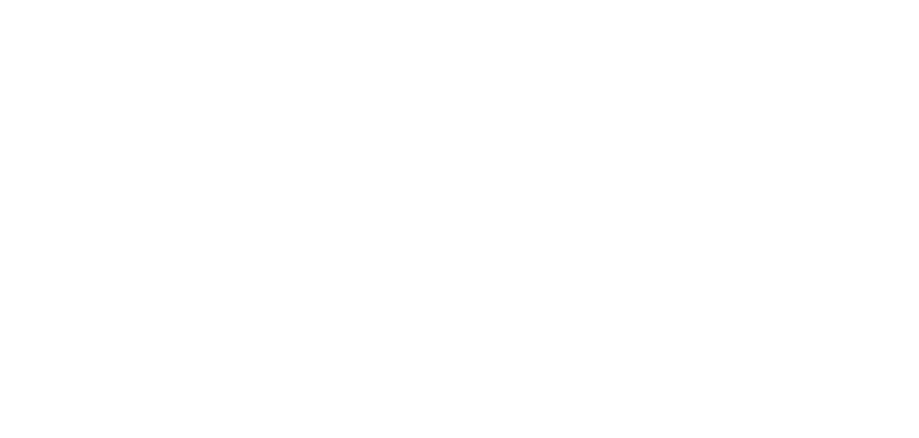
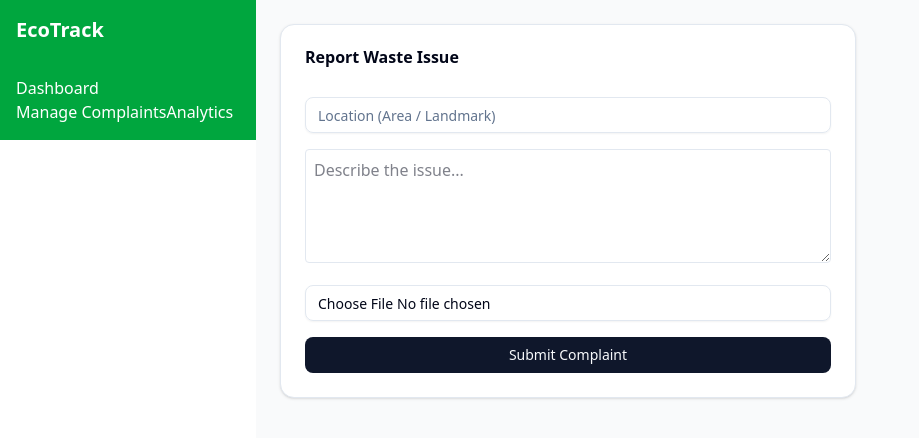
Before and after one commit to Snehil7903/eco-track, a React (Vite) app in the folder client/: page /complaints/new in a window 1280 px wide. Before the commit this address had no page. Shown: the top 438 px of the page, without its empty margins (0-919 px from the left). Built offline with nearby package versions, Linux system fonts and the light colour scheme; sample sign-in values are in the browser's storage.

Commit message:
Day 5: Add waste complaint UI and complaint listing

```diff
--- a/client/src/App.jsx
+++ b/client/src/App.jsx
@@ -8,6 +8,9 @@
 import Dashboard from "./pages/Dashboard";
 import ProtectedRoute from "./context/ProtectedRoute";
 import DashboardLayout from "./layouts/DashboardLayout";
+import NewComplaint from "./pages/complaints/NewComplaint";
+import MyComplaints from "./pages/complaints/MyComplaints";
+
 
 export default function App() {
   return (
@@ -52,6 +55,28 @@
             </ProtectedRoute>
           }
         />
+        <Route
+          path="/complaints"
+          element={
+            <ProtectedRoute>
+              <DashboardLayout>
+                <MyComplaints />
+              </DashboardLayout>
+            </ProtectedRoute>
+          }
+        />
+
+        <Route
+          path="/complaints/new"
+          element={
+            <ProtectedRoute>
+              <DashboardLayout>
+                <NewComplaint />
+              </DashboardLayout>
+            </ProtectedRoute>
+          }
+        />
+
 
       </Routes>
     </BrowserRouter>
--- a/client/src/components/Sidebar.jsx
+++ b/client/src/components/Sidebar.jsx
@@ -42,12 +42,19 @@
           <Link to="/dashboard" onClick={() => setOpen(false)}>
             Dashboard
           </Link>
+          <br></br>
+          {user?.role === "citizen" && (
+            <>
+              <Link to="/complaints" onClick={() => setOpen(false)}>
+                My Complaints
+              </Link>
+              <br></br>
+              <Link to="/complaints/new" onClick={() => setOpen(false)}>
+                Report Waste
+              </Link>
+            </>
+          )}
 
-          {user?.role === "citizen" && (
-            <Link to="/complaints" onClick={() => setOpen(false)}>
-              My Complaints
-            </Link>
-          )}
 
           {user?.role === "admin" && (
             <>
--- /dev/null
+++ b/client/src/pages/complaints/MyComplaints.jsx
@@ -0,0 +1,34 @@
+import { Card, CardContent, CardHeader, CardTitle } from "@/components/ui/card";
+
+const dummyComplaints = [
+  {
+    id: 1,
+    location: "Near Park Road",
+    status: "Pending",
+  },
+  {
+    id: 2,
+    location: "Main Market",
+    status: "Resolved",
+  },
+];
+
+export default function MyComplaints() {
+  return (
+    <div className="space-y-4">
+      <h1 className="text-2xl font-bold">My Complaints</h1>
+
+      {dummyComplaints.map((c) => (
+        <Card key={c.id}>
+          <CardHeader>
+            <CardTitle>{c.location}</CardTitle>
+          </CardHeader>
+          <CardContent>
+            Status:{" "}
+            <span className="font-semibold">{c.status}</span>
+          </CardContent>
+        </Card>
+      ))}
+    </div>
+  );
+}
--- /dev/null
+++ b/client/src/pages/complaints/NewComplaint.jsx
@@ -0,0 +1,42 @@
+import { useState } from "react";
+import { Button } from "@/components/ui/button";
+import { Input } from "@/components/ui/input";
+import { Card, CardContent, CardHeader, CardTitle } from "@/components/ui/card";
+
+export default function NewComplaint() {
+  const [image, setImage] = useState(null);
+
+  return (
+    <Card className="max-w-xl">
+      <CardHeader>
+        <CardTitle>Report Waste Issue</CardTitle>
+      </CardHeader>
+
+      <CardContent className="space-y-4">
+        <Input placeholder="Location (Area / Landmark)" />
+
+        <textarea
+          className="w-full border rounded p-2"
+          placeholder="Describe the issue..."
+          rows={4}
+        />
+
+        <Input
+          type="file"
+          accept="image/*"
+          onChange={(e) => setImage(e.target.files[0])}
+        />
+
+        {image && (
+          <img
+            src={URL.createObjectURL(image)}
+            alt="preview"
+            className="h-40 object-cover rounded"
+          />
+        )}
+
+        <Button className="w-full">Submit Complaint</Button>
+      </CardContent>
+    </Card>
+  );
+}
```
